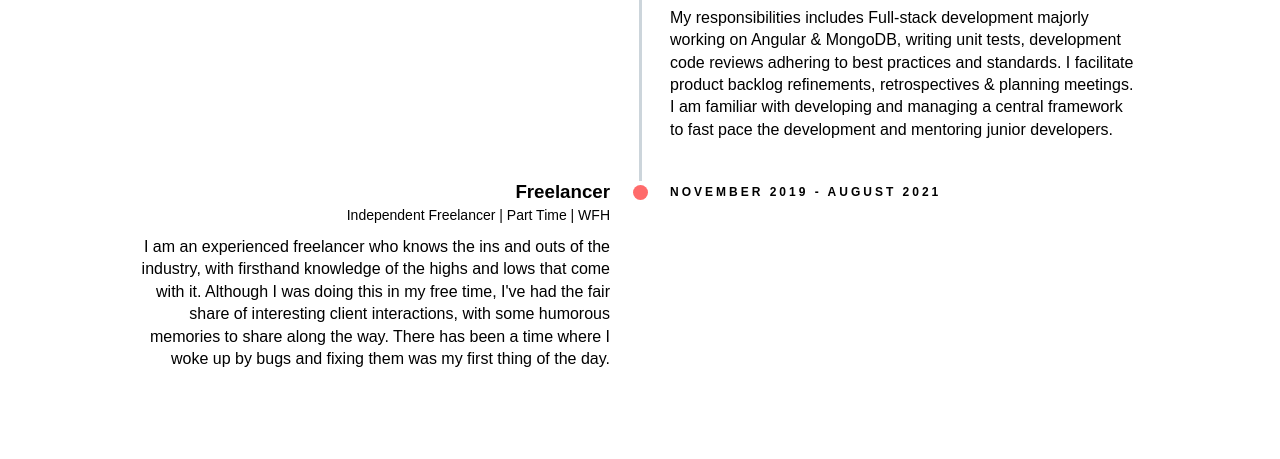
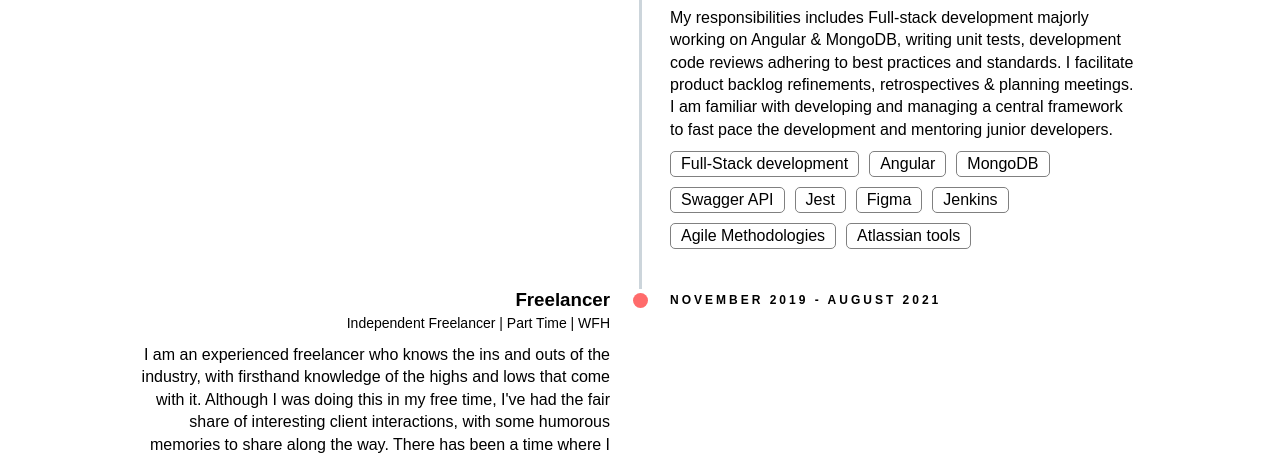
Before and after one commit to GowthamanT/about, a website: page index.html in a window 1280 px wide. Shown: the part 902-1361 px from the top of the page. Drawn offline with Linux system fonts and the light colour scheme.

Commit message:
feat: add skills as tags in work section

```diff
--- a/css/styles.css
+++ b/css/styles.css
@@ -85,3 +85,24 @@
 .social-media-icon img {
     vertical-align: middle;
 }
+
+.tags-container {
+    margin-top: 10px;
+    display: flex;
+    gap: 10px;
+    flex-wrap: wrap;
+}
+
+.tags {
+    border: 1px solid grey;
+    padding: 5px 10px;
+    display: inline-block;
+    line-height: 14px;
+    border-radius: 5px;
+    box-sizing: border-box;
+}
+
+.tags:hover {
+    border-color: #ff6b6b;
+    cursor: default;
+}
--- a/index.html
+++ b/index.html
@@ -108,6 +108,24 @@
                                         framework to fast pace the development
                                         and mentoring junior developers.
                                     </p>
+
+                                    <div class="tags-container">
+                                        <span class="tags"
+                                            >Full-Stack development</span
+                                        >
+                                        <span class="tags">Angular</span>
+                                        <span class="tags">MongoDB</span>
+                                        <span class="tags">Swagger API</span>
+                                        <span class="tags">Jest</span>
+                                        <span class="tags">Figma</span>
+                                        <span class="tags">Jenkins</span>
+                                        <span class="tags"
+                                            >Agile Methodologies</span
+                                        >
+                                        <span class="tags"
+                                            >Atlassian tools</span
+                                        >
+                                    </div>
                                 </div>
                             </li>
                             <li class="timeline-item">
--- a/package.json
+++ b/package.json
@@ -1,6 +1,6 @@
 {
     "name": "gowthamant-portfolio",
-    "version": "1.3.1",
+    "version": "1.4.0",
     "description": "Know about Gowthaman Thirunavukkarasu.",
     "repository": {
         "type": "git",
```
